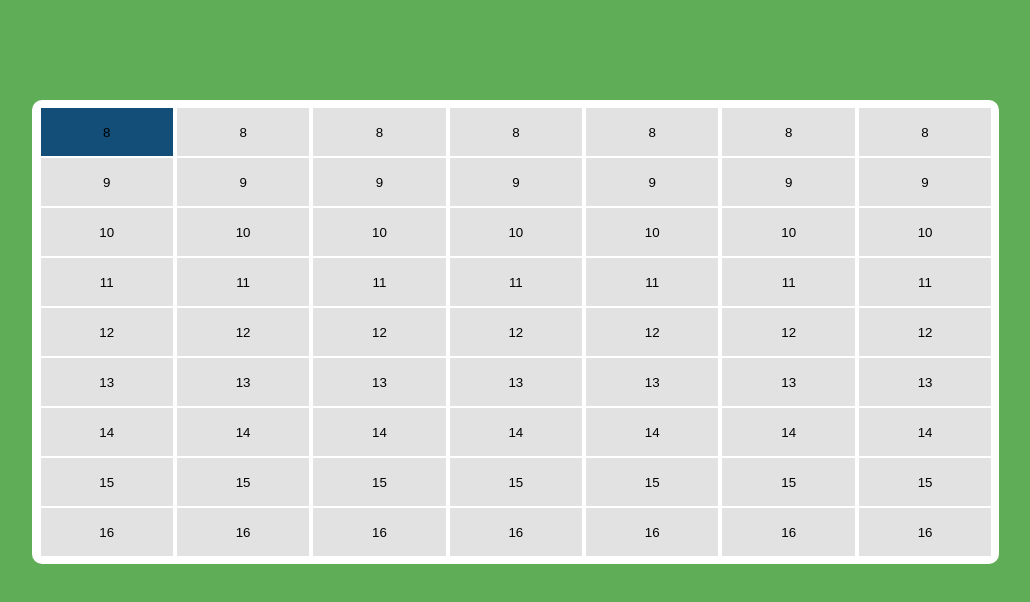
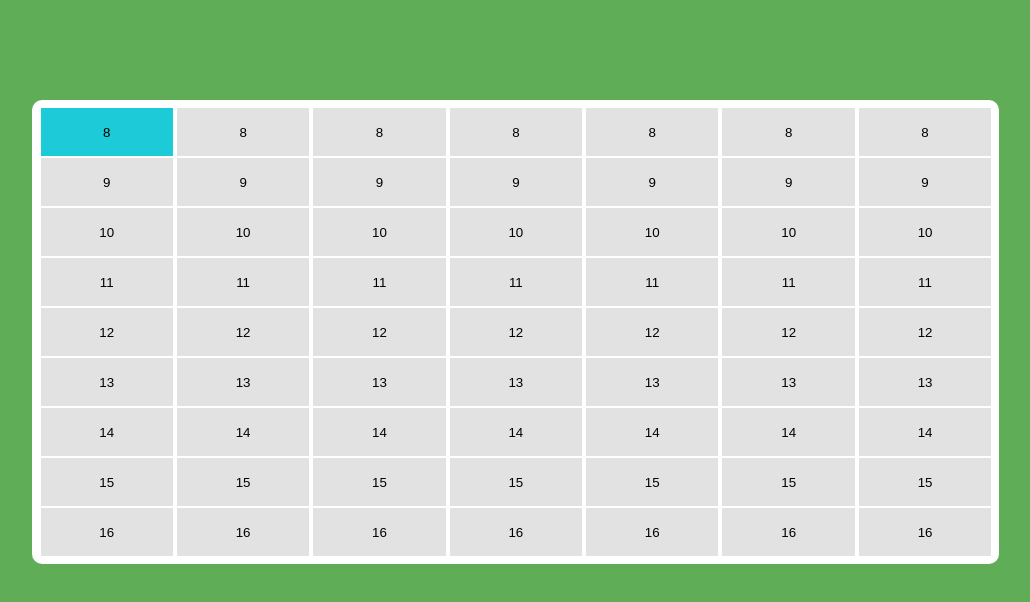
Before and after one commit to IvanStack/GroupMeet-App-Meteor-React, a React (Create React App) app: page / in a window 1280 px wide. In both pictures the pointer is over the button 231 px from the left and 132 px from the top of the page. Shown: the top 602 px of the page, without its empty margins (125-1155 px from the left). Built offline with nearby package versions, Linux system fonts and the light colour scheme.

Commit message:
Lightened the blue cell colour

```diff
--- a/src/components/App.css
+++ b/src/components/App.css
@@ -44,11 +44,11 @@ body {
 }
 
 .cell:hover {
-  background-color: #124E78;
+  background-color: #1CCAD8;
 }
 
 .cell:focus {
-  background-color: #124E78;
+  background-color: #1CCAD8;
 }
 
 #week {
```
